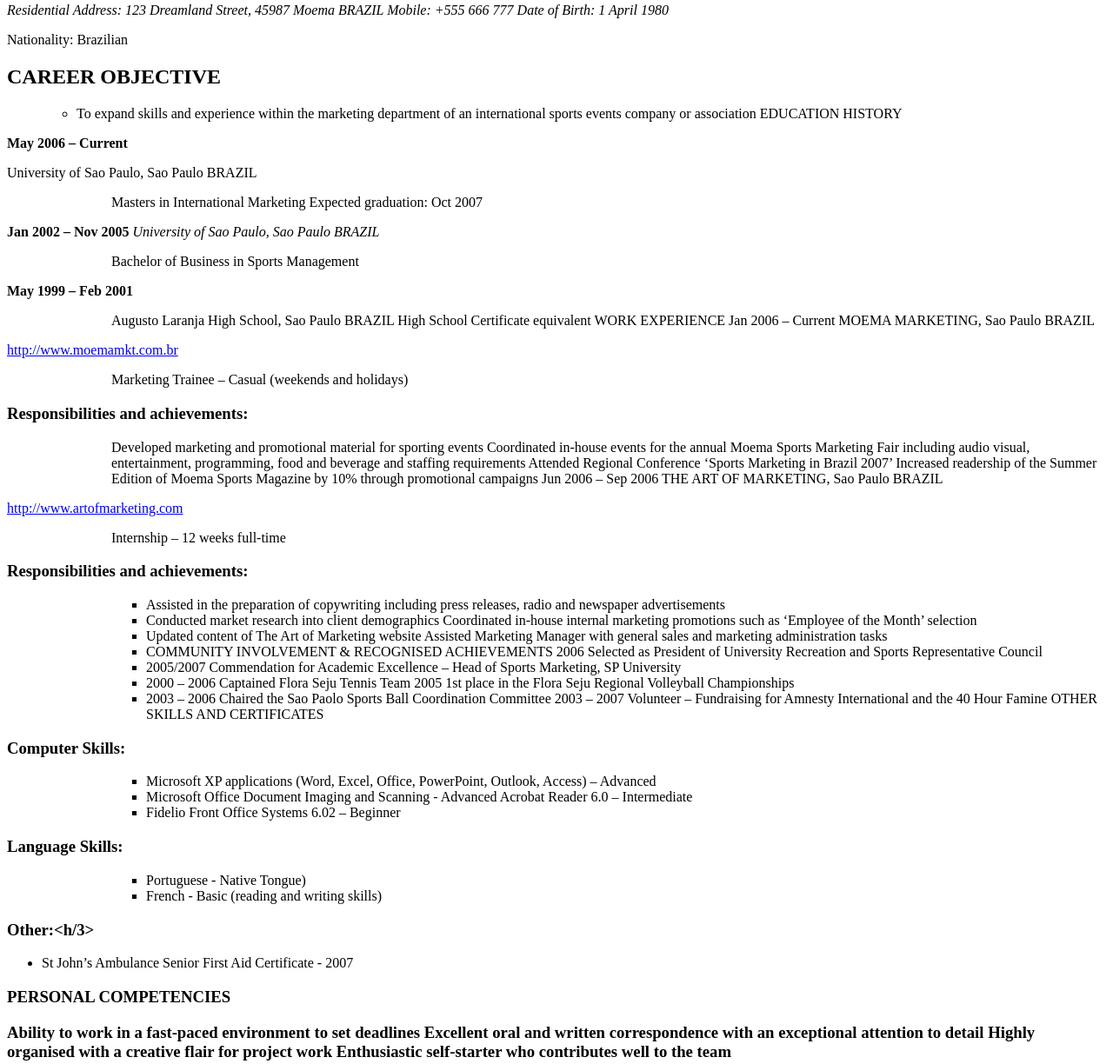
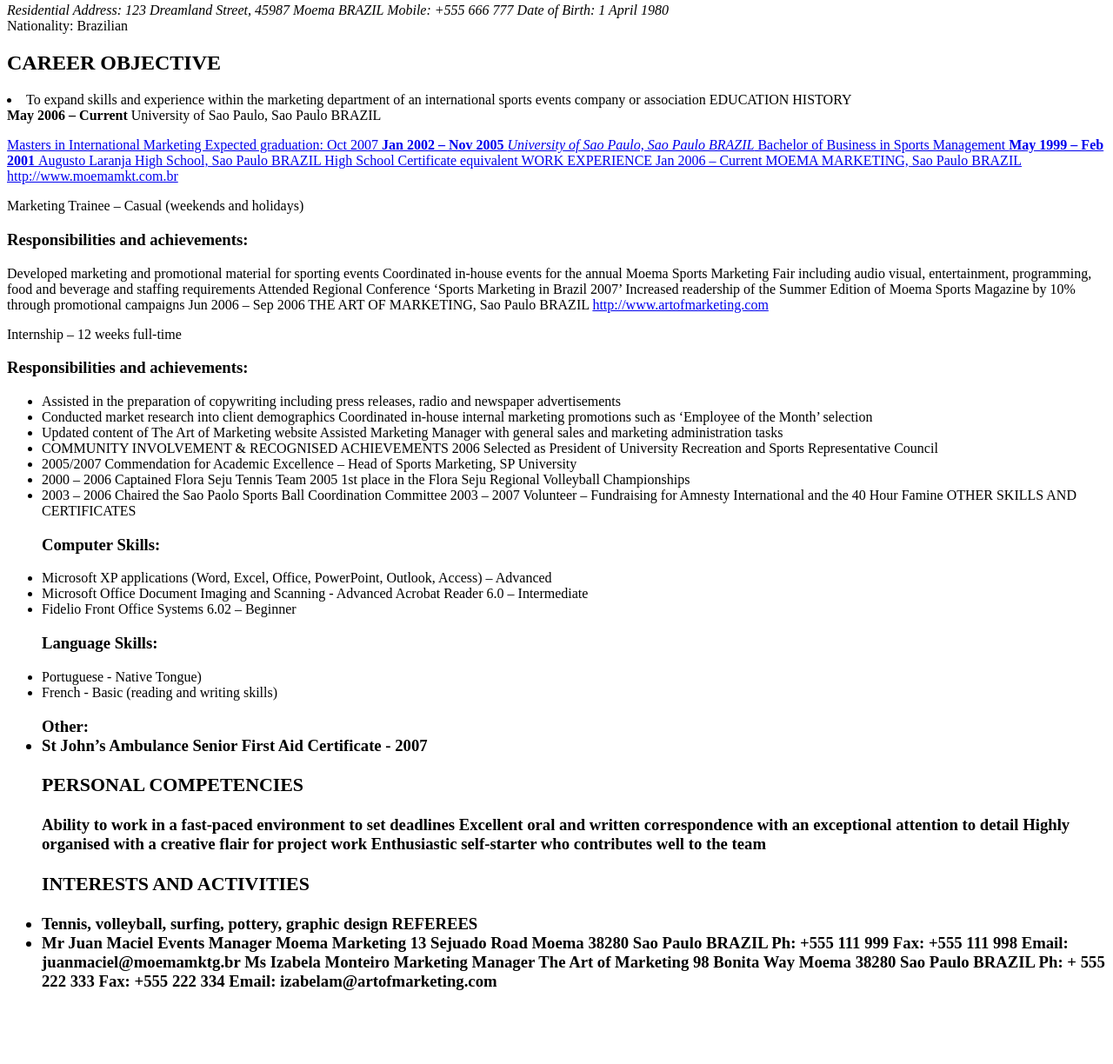
Before and after one commit to Emba17/Create-a-Resume, a plain HTML site: page index.html in a window 1280 px wide. Shown: the part 132-1356 px from the top of the page at 87% size. After the commit the page ends 1291 px from the top, so only its background shows below. Drawn offline with Linux system fonts and the light colour scheme.

Commit message:
Update index.html

```diff
--- a/index.html
+++ b/index.html
@@ -1,99 +1,99 @@
-
 <h1>CURRICULUM VITAE CLAUDIA MARTINEZ</h1>
-<hr />
+<hr>
 <h2>PERSONAL DETAILS</h2>
-<address>Residential Address: 123 Dreamland Street, 45987 Moema BRAZIL Mobile: +555 666 777 Date of Birth: 1 April 1980</address>
-<p>Nationality: Brazilian</p>
+<address>Residential Address: 123 Dreamland Street, 45987 Moema BRAZIL
+Mobile: +555 666 777
+Date of Birth: 1  April 1980</address>
+Nationality: Brazilian
 <h2>CAREER OBJECTIVE</h2>
-<ul>
-<ul>
-<li>To expand skills and experience within the marketing department of an international sports events company or association EDUCATION HISTORY</li>
-</ul>
-</ul>
-<p><strong>May 2006 &ndash; Current </strong></p>
-<p>University of Sao Paulo, Sao Paulo BRAZIL</p>
-<ul>
-<ul>
-<ul>Masters in International Marketing Expected graduation: Oct 2007</ul>
-</ul>
-</ul>
-<p><strong>Jan 2002 &ndash; Nov 2005 </strong><em>University of Sao Paulo, Sao Paulo BRAZIL</em></p>
-<ul>
-<ul>
-<ul>Bachelor of Business in Sports Management</ul>
-</ul>
-</ul>
-<p><strong>May 1999 &ndash; Feb 2001 </strong></p>
-<ul>
-<ul>
-<ul>Augusto Laranja High School, Sao Paulo BRAZIL High School Certificate equivalent WORK EXPERIENCE Jan 2006 &ndash; Current MOEMA MARKETING, Sao Paulo BRAZIL</ul>
-</ul>
-</ul>
-<p><a href="url">http://www.moemamkt.com.br</a></p>
-<ul>
-<ul>
-<ul>Marketing Trainee &ndash; Casual (weekends and holidays)</ul>
-</ul>
-</ul>
+<li>To expand skills and experience within the marketing department of an
+international sports events company or association
+EDUCATION HISTORY</li>
+<strong>May 2006 – Current </strong>
+University of Sao Paulo, Sao Paulo BRAZIL
+<a href="url"http//:www.fe.usp.br</a></p>
+Masters in International Marketing
+Expected graduation: Oct 2007
+<strong>Jan 2002 – Nov 2005 </strong>
+<i>University of Sao Paulo, Sao Paulo BRAZIL</i>
+Bachelor of Business in Sports Management
+<strong>May 1999 – Feb 2001 </strong>
+Augusto Laranja High School, Sao Paulo BRAZIL
+High School Certificate equivalent
+WORK EXPERIENCE
+Jan 2006 – Current
+MOEMA MARKETING, Sao Paulo BRAZIL
+<a href="url">http://www.moemamkt.com.br</a></p>
+Marketing Trainee – Casual (weekends and holidays)
+<h3>Responsibilities and achievements:</h3>
+Developed marketing and promotional material for sporting events
+Coordinated in-house events for the annual Moema Sports Marketing Fair
+including audio visual, entertainment, programming, food and beverage and
+staffing requirements
+Attended Regional Conference ‘Sports Marketing in Brazil 2007’
+Increased readership of the Summer Edition of Moema Sports Magazine by 10%
+through promotional campaigns
+Jun 2006 – Sep 2006
+THE ART OF MARKETING, Sao Paulo BRAZIL
+<a href="url">http://www.artofmarketing.com</a></p>
+Internship – 12 weeks full-time
 <h3>Responsibilities and achievements:</h3>
 <ul>
-<ul>
-<ul>Developed marketing and promotional material for sporting events Coordinated in-house events for the annual Moema Sports Marketing Fair including audio visual, entertainment, programming, food and beverage and staffing requirements Attended Regional Conference &lsquo;Sports Marketing in Brazil 2007&rsquo; Increased readership of the Summer Edition of Moema Sports Magazine by 10% through promotional campaigns Jun 2006 &ndash; Sep 2006 THE ART OF MARKETING, Sao Paulo BRAZIL</ul>
-</ul>
-</ul>
-<p><a href="url">http://www.artofmarketing.com</a></p>
-<ul>
-<ul>
-<ul>Internship &ndash; 12 weeks full-time</ul>
-</ul>
-</ul>
-<h3>Responsibilities and achievements:</h3>
-<ul>
-<ul>
-<ul>
-<ul>
-<li>Assisted in the preparation of copywriting including press releases, radio and newspaper advertisements</li>
-<li>Conducted market research into client demographics Coordinated in-house internal marketing promotions such as &lsquo;Employee of the Month&rsquo; selection</li>
-<li>Updated content of The Art of Marketing website Assisted Marketing Manager with general sales and marketing administration tasks</li>
-<li>COMMUNITY INVOLVEMENT &amp; RECOGNISED ACHIEVEMENTS 2006 Selected as President of University Recreation and Sports Representative Council</li>
-<li>2005/2007 Commendation for Academic Excellence &ndash; Head of Sports Marketing, SP University</li>
-<li>2000 &ndash; 2006 Captained Flora Seju Tennis Team 2005 1st place in the Flora Seju Regional Volleyball Championships</li>
-<li>2003 &ndash; 2006 Chaired the Sao Paolo Sports Ball Coordination Committee 2003 &ndash; 2007 Volunteer &ndash; Fundraising for Amnesty International and the 40 Hour Famine OTHER SKILLS AND CERTIFICATES</li>
-</ul>
-</ul>
-</ul>
-</ul>
+<li>Assisted in the preparation of copywriting including press releases, radio
+  and newspaper advertisements</li>
+<li>Conducted market research into client demographics
+Coordinated in-house internal marketing promotions such as ‘Employee of
+  the Month’ selection</li>
+<li>Updated content of The Art of Marketing website
+Assisted Marketing Manager with general sales and marketing administration
+  tasks</li>
+<li>COMMUNITY INVOLVEMENT & RECOGNISED ACHIEVEMENTS
+2006 Selected as President of University Recreation and Sports
+  Representative Council</li>
+<li>2005/2007         Commendation for Academic Excellence – Head of Sports
+  Marketing, SP University</li>
+<li>2000 – 2006 Captained Flora Seju Tennis Team
+2005 1st place in the Flora Seju Regional Volleyball
+  Championships</li>
+<li>2003 – 2006 Chaired the Sao Paolo Sports Ball Coordination Committee
+2003 – 2007 Volunteer – Fundraising for Amnesty International
+and the 40 Hour Famine
+  OTHER SKILLS AND CERTIFICATES</li>
 <h3>Computer Skills:</h3>
-<ul>
-<ul>
-<ul>
-<ul>
-<li>Microsoft XP applications (Word, Excel, Office, PowerPoint, Outlook, Access) &ndash; Advanced</li>
-<li>Microsoft Office Document Imaging and Scanning - Advanced Acrobat Reader 6.0 &ndash; Intermediate</li>
-<li>Fidelio Front Office Systems 6.02 &ndash; Beginner</li>
-</ul>
-</ul>
-</ul>
-</ul>
+<li>Microsoft XP applications (Word, Excel, Office, PowerPoint, Outlook,
+  Access) – Advanced</li>
+<li>Microsoft Office Document Imaging and Scanning - Advanced
+  Acrobat Reader 6.0 – Intermediate</li>
+  <li>Fidelio Front Office Systems 6.02 – Beginner</li>
 <h3>Language Skills:</h3>
-<ul>
-<ul>
-<ul>
-<ul>
-<li>Portuguese - Native Tongue)</li>
-<li>French - Basic (reading and writing skills)</li>
-</ul>
-</ul>
-</ul>
-</ul>
-<h3>Other:&lt;h/3&gt;</h3>
-<ul>
-<li>St John&rsquo;s Ambulance Senior First Aid Certificate - 2007</li>
-</ul>
+  <li>Portuguese - Native Tongue)</li>
+  <li>French - Basic (reading and writing skills)</li>
+<h3>Other:<h/3>
+  <li>St John’s Ambulance Senior First Aid Certificate - 2007</li>
 <h3>PERSONAL COMPETENCIES</h3>
-<h3>Ability to work in a fast-paced environment to set deadlines Excellent oral and written correspondence with an exceptional attention to detail Highly organised with a creative flair for project work Enthusiastic self-starter who contributes well to the team</h3>
+Ability to work in a fast-paced environment to set deadlines
+Excellent oral and written correspondence with an exceptional attention to
+detail
+Highly organised with a creative flair for project work
+Enthusiastic self-starter who contributes well to the team
 <h3>INTERESTS AND ACTIVITIES</h3>
-<ul>
-<li>Tennis, volleyball, surfing, pottery, graphic design REFEREES</li>
-<li>Mr Juan Maciel Events Manager Moema Marketing 13 Sejuado Road Moema 38280 Sao Paulo BRAZIL Ph: +555 111 999 Fax: +555 111 998 Email: juanmaciel@moemamktg.br Ms Izabela Monteiro Marketing Manager The Art of Marketing 98 Bonita Way Moema 38280 Sao Paulo BRAZIL Ph: + 555 222 333 Fax: +555 222 334 Email: izabelam@artofmarketing.com <img src="https://upload.wikimedia.org/wikipedia/commons/thumb/c/c1/Lionel_Messi_20180626.jpg/440px-Lionel_Messi_20180626.jpg" /></li>
-</ul>
+<li>Tennis, volleyball, surfing, pottery, graphic design
+REFEREES<li>
+Mr Juan Maciel
+Events Manager
+Moema Marketing
+13 Sejuado Road
+Moema 38280
+Sao Paulo BRAZIL
+Ph:   +555 111 999
+Fax: +555 111 998
+Email: juanmaciel@moemamktg.br
+Ms Izabela Monteiro
+Marketing Manager
+The Art of Marketing
+98 Bonita Way
+Moema 38280
+Sao Paulo BRAZIL
+Ph: + 555 222 333
+Fax: +555 222 334
+Email: izabelam@artofmarketing.com
```
